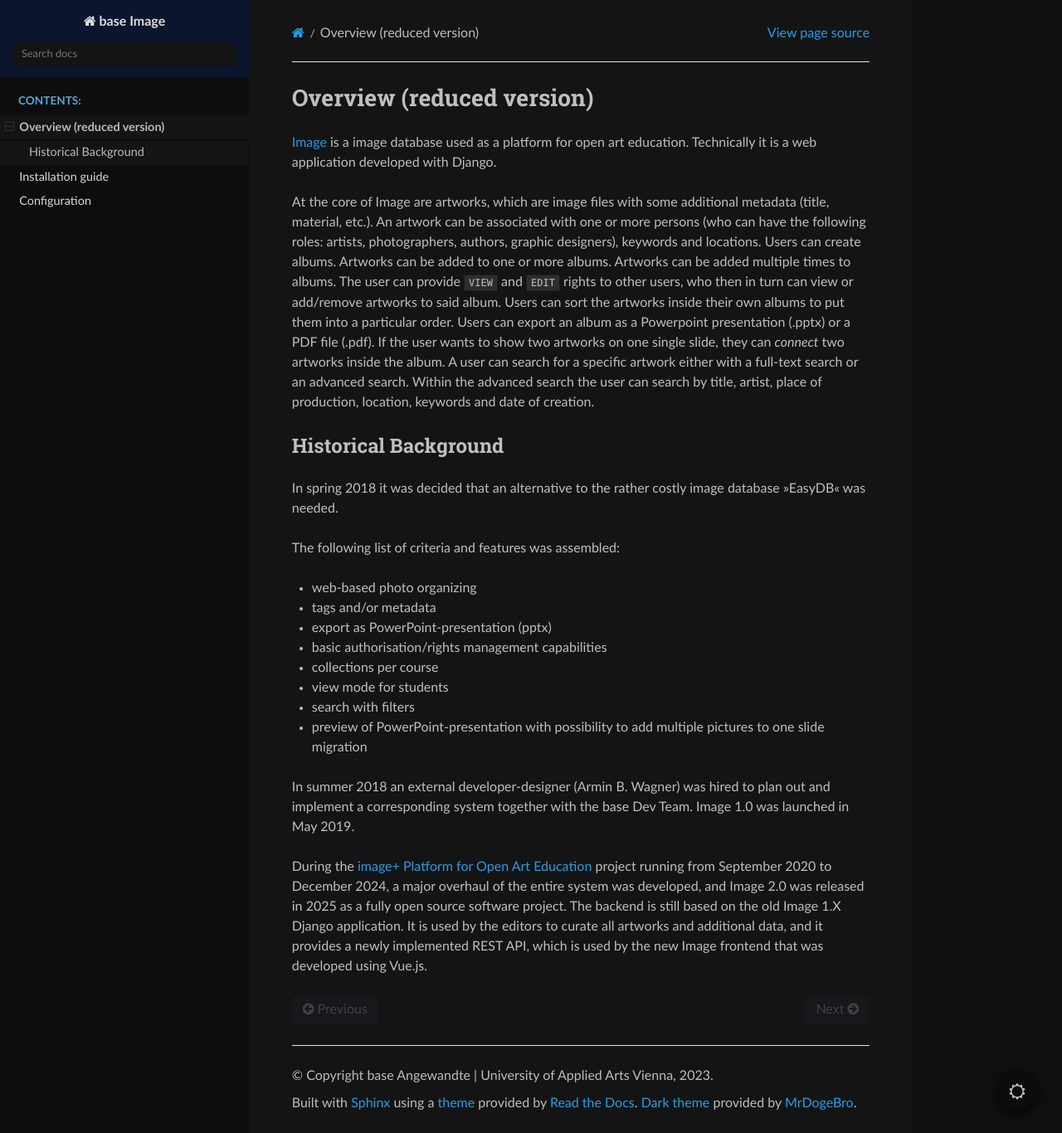
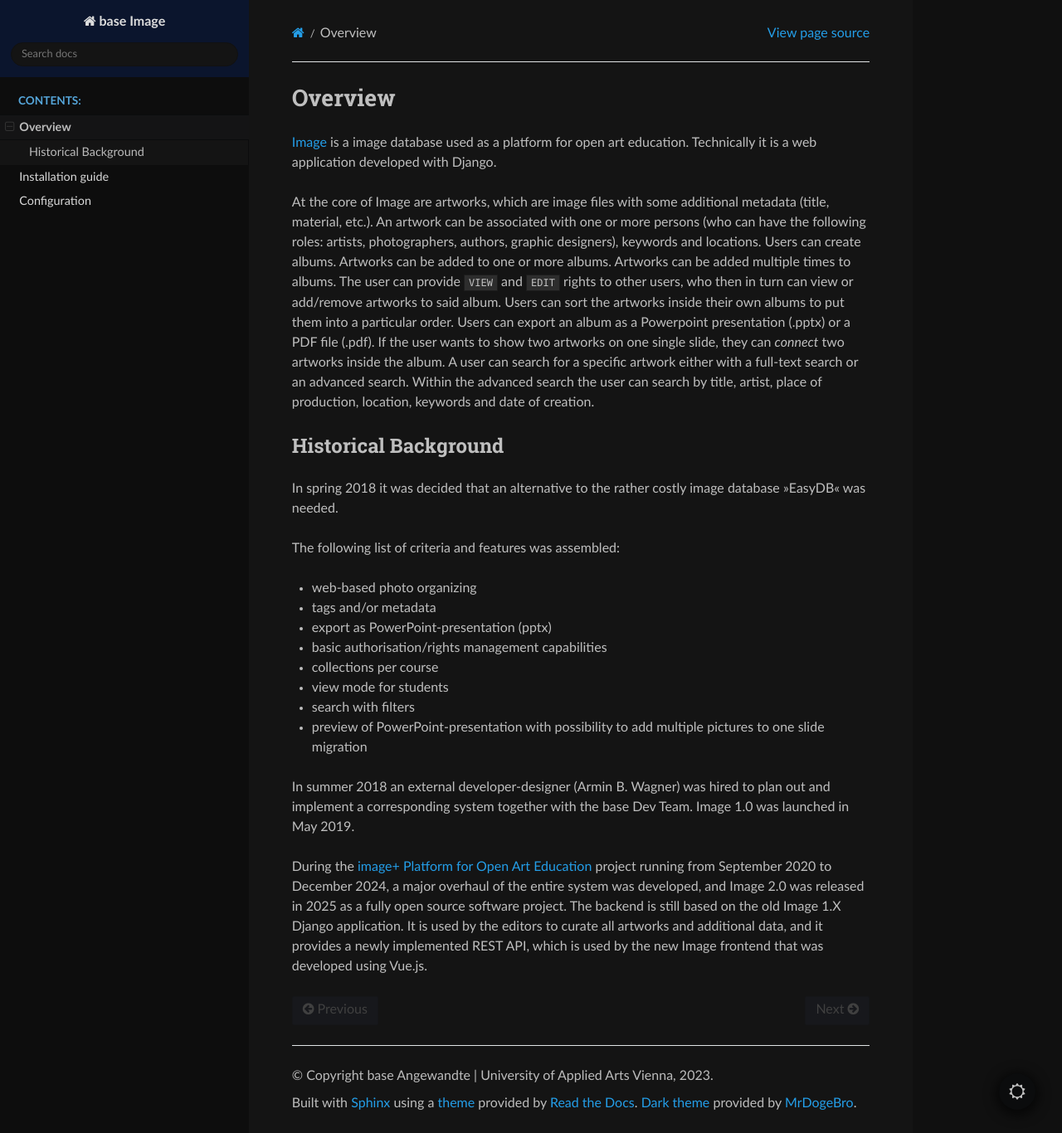
Before and after one commit to base-angewandte/image-backend, a Sphinx documentation site: the page built from docs/overview.md, in a window 1280 px wide and 1366 px high. Shown: the whole window at 83% size. Built offline with Sphinx 7.4.7 and the Read the Docs theme 3.1.0, drawn with Linux system fonts in a browser that asks for light colours.

Commit message:
chore: remove unnecessary description in brackets

```diff
--- a/docs/overview.md
+++ b/docs/overview.md
@@ -1,4 +1,4 @@
-# Overview (reduced version)
+# Overview
 
 [Image](https://imageplus.at/about-image) is a image database used as a platform for open art education.
 Technically it is a web application developed with Django.
```
